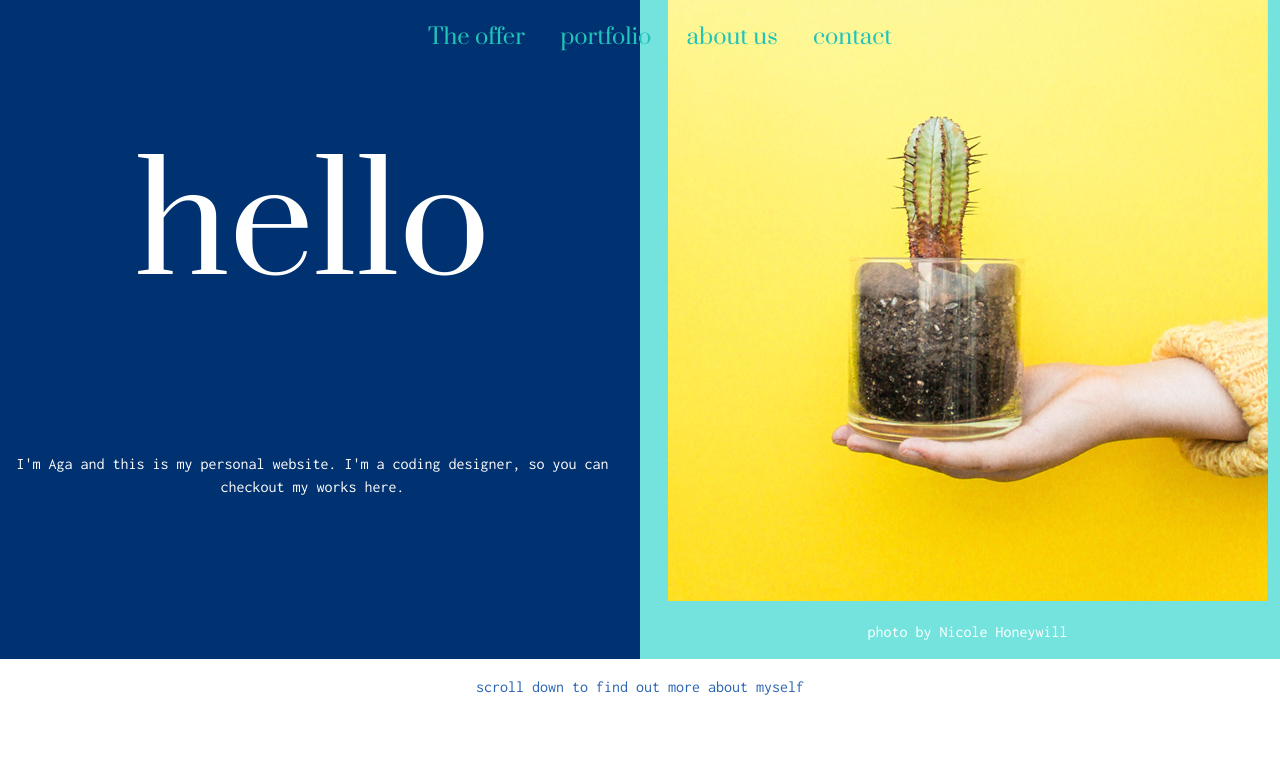
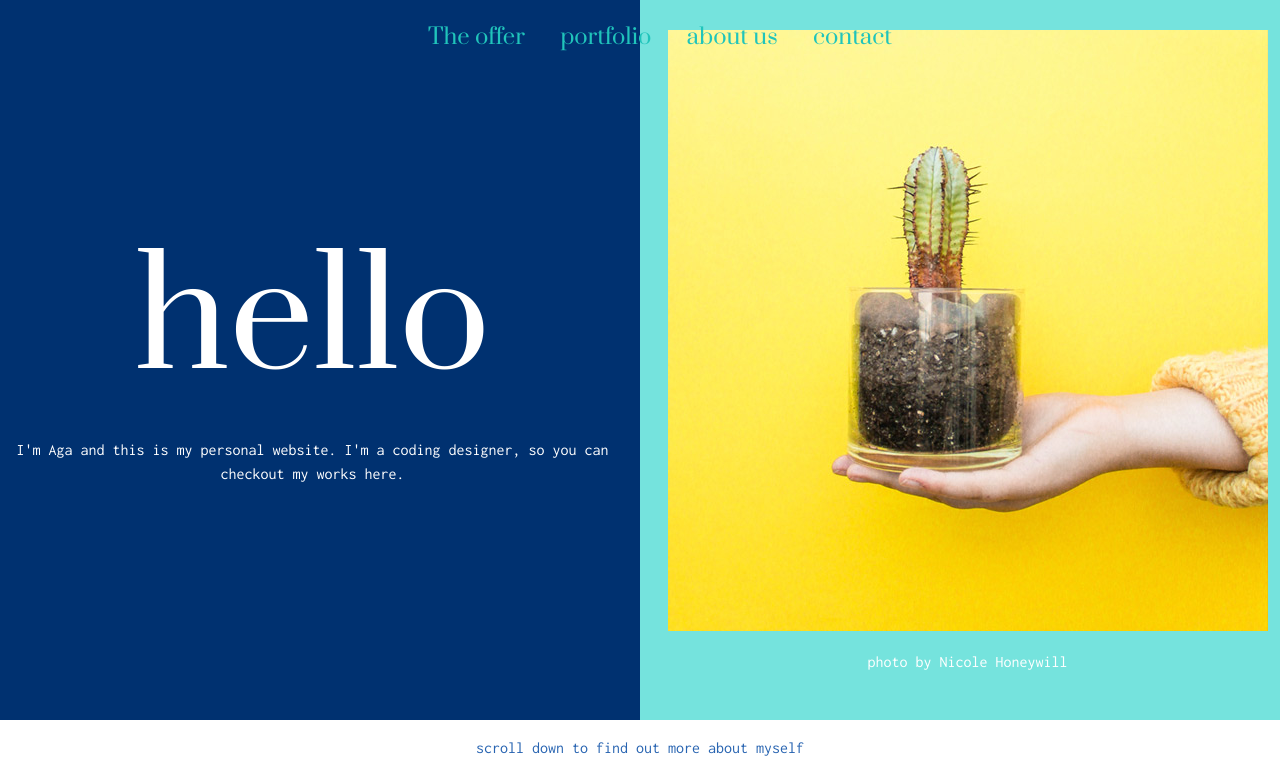
Before and after one commit to mihau1987/SklillShare_Aga_course, a plain HTML site: page index.html in a window 1280 px wide. Shown: the top 778 px of the page. Drawn offline with Linux system fonts and the light colour scheme.

Commit message:
Layout tweaks Pt1

```diff
--- a/css/styles.css
+++ b/css/styles.css
@@ -28,6 +28,7 @@ h5 {
 
 h1 {
     font-size: 150px;
+    margin: 0;
 }
 
 h2 {
@@ -93,6 +94,10 @@ p {
 .right-col {
     color: #fff;
     text-align: center;
+    height: 90vh;
+    display: flex;
+    justify-content: center;
+    align-items: center;
 }
 
 .left-col {
@@ -104,7 +109,9 @@ p {
     background-color: #75e3dd;
 
 }
+.top-container {
 
+}
 .scroll {
     color: #2864b1;
     text-align: center;
--- a/index.html
+++ b/index.html
@@ -23,17 +23,20 @@
     <header class="row">
         <!-- left column -->
         <section class="col left-col">
+            <div class="top-container">
                 <h1>hello</h1>
                 <p>I'm Aga and this is my personal website.
                     I'm a coding designer, so you can checkout
                     my works here.
                 </p>
-
+            </div>
         </section>
         <!-- right column -->
         <section class="col right-col">
+            <div class="top-container">
                 <img src="img/cactus.jpg" alt="Cactus" />
                 <p>photo by Nicole Honeywill</p>
+            </div>
         </section>
     </header>
     <main class="container">
```
Lines whose indentation alone changed are shown as unchanged.
